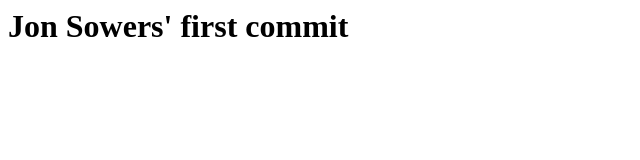
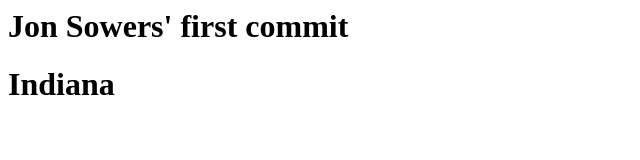
Before and after one commit to jsowers13/Sample-Repository, a plain HTML site: page index.html in a window 1280 px wide. Shown: the whole page, without its empty margins (0-640 px from the left). Drawn offline with Linux system fonts and the light colour scheme.

Commit message:
Added State and JS file

```diff
--- a/index.html
+++ b/index.html
@@ -1 +1,2 @@
 <h1>Jon Sowers' first commit</h1>
+<h1>Indiana</h1>
```
Also changed, not shown: app.js (added).
